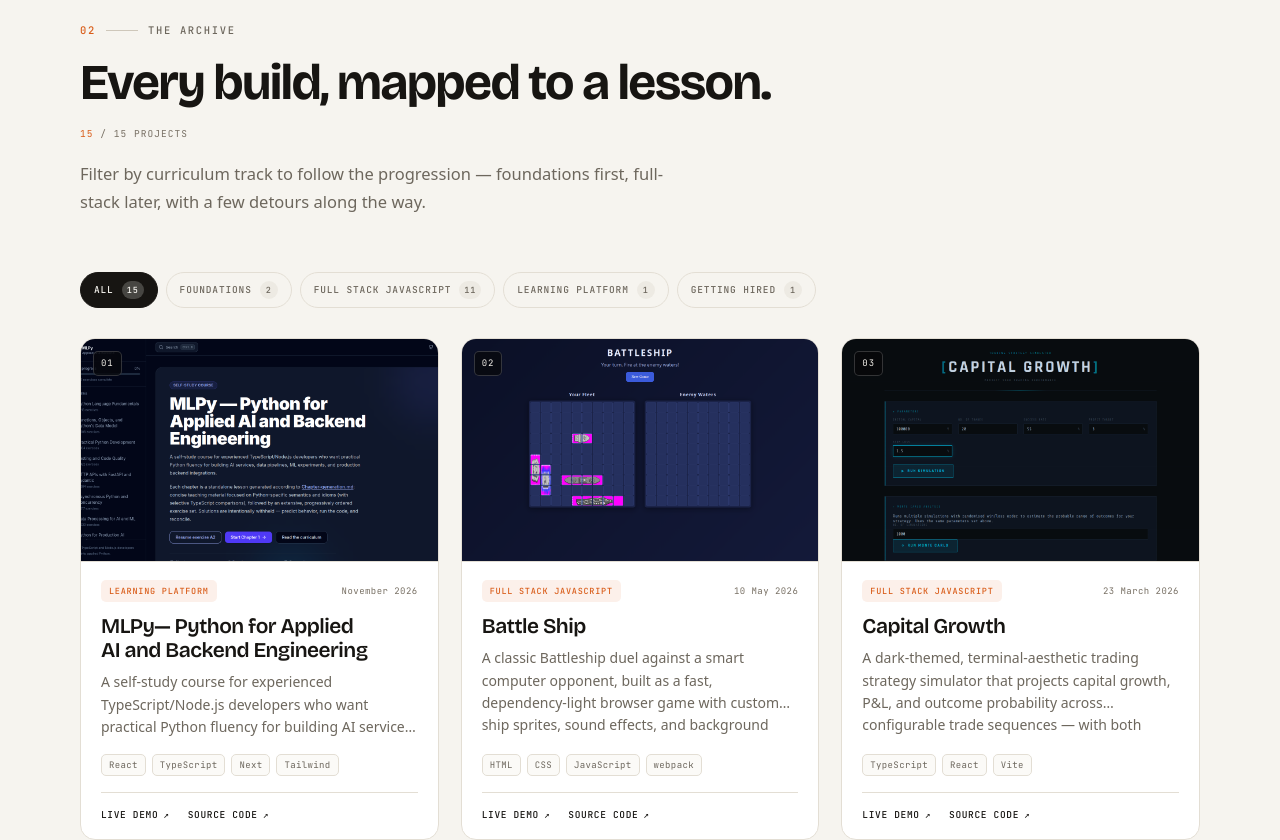
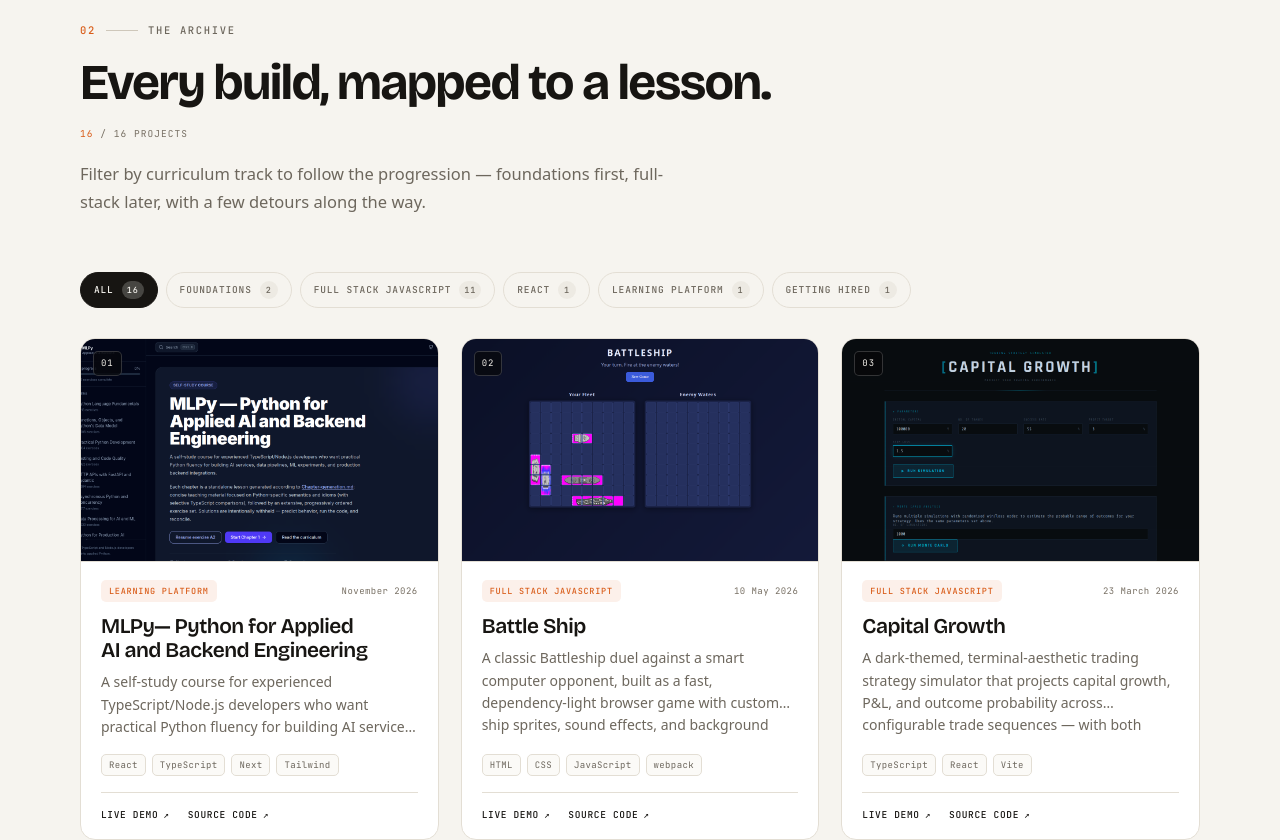
Before and after one commit to Sid2169/odin-showcase, a React (Vite) app: page / in a window 1280 px wide. Shown: the part 1700-2540 px from the top of the page. Built offline with nearby package versions, Linux system fonts and the light colour scheme.

Commit message:
feat: add Resume Builder project and React track

```diff
--- a/src/constants.ts
+++ b/src/constants.ts
@@ -55,6 +55,12 @@ export const MODULE_TRACKS: readonly ModuleTrack[] = [
     label: 'Full Stack JavaScript',
     description: 'DOM, async, OOP, bundlers, APIs and browser games.',
     matches: ['javascript'],
+  },
+  {
+    id: 'react',
+    label: 'React',
+    description: 'Component-driven interfaces, state management and interactive applications.',
+    matches: ['react'],
   },
   {
     id: 'learning-platform',
@@ -162,6 +168,17 @@ export const PROJECTS: Project[] = [
     publishedDate: '29 November 2025',
   },
   {
+    id: 'resume-builder',
+    title: 'Resume Builder',
+    description: 'An ATS-friendly resume builder with a solid-color dark interface, live A4 preview, and one-click PDF export. Includes editors for contact details, summary, experience, education, skills, and projects, with browser autosave, sample resume data, and responsive mobile editing.',
+    image: `${ASSETS.PROJECTS}/resume-builder.png`,
+    liveUrl: 'https://sid2169.github.io/resume-builder/',
+    repoUrl: 'https://github.com/Sid2169/resume-builder',
+    tags: ['JavaScript', 'React', 'Vite', 'CSS', 'React PDF'],
+    odinModule: 'React',
+    publishedDate: '27 October 2025',
+  },
+  {
     id: 'resturant',
     title: 'Babus - A resturant page',
     description: 'A simple first attempt at a Single Page Application',
```
Also changed, not shown: public/assets/projects/resume-builder.png (added).
